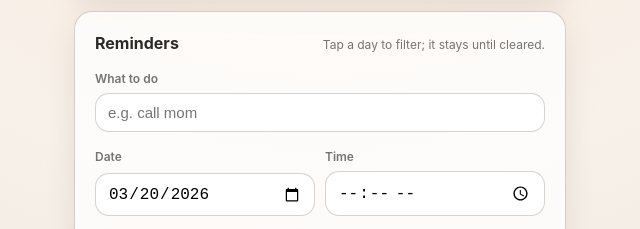
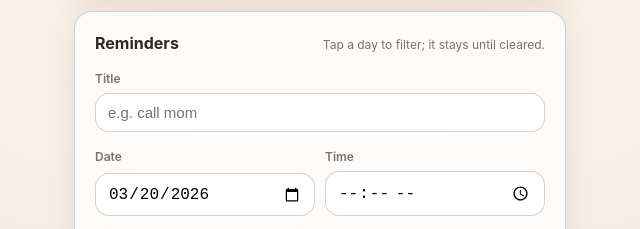
Before and after one commit to Thecosmiccat/Todo-list-, a plain HTML site: page index.html in a window 1280 px wide. Shown: the part 427-656 px from the top of the page, 320-960 px from the left. Drawn offline with Linux system fonts and the light colour scheme.

Commit message:
Change label text from 'What to do' to 'Title'

```diff
--- a/index.html
+++ b/index.html
@@ -41,7 +41,7 @@
 
       <form id="taskForm" class="taskForm" autocomplete="off">
         <div class="field">
-          <label for="taskText">What to do</label>
+          <label for="taskText">Title</label>
           <input id="taskText" name="taskText" placeholder="e.g. call mom" required />
         </div>
 
```
